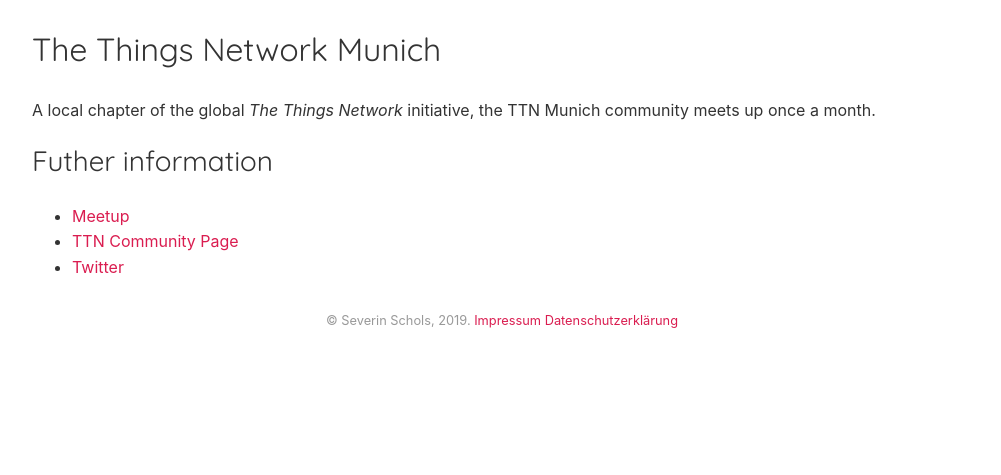
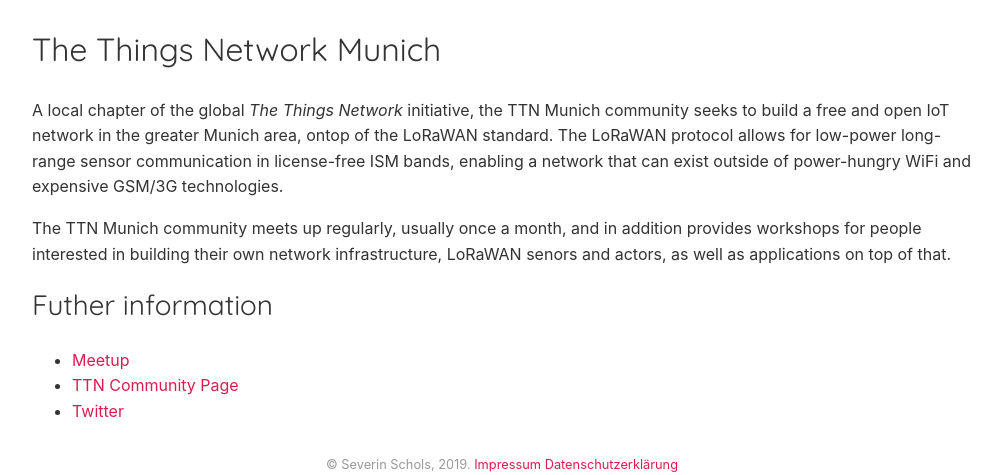
Before and after one commit to tiefpunkt/severin.schols.de, a Jekyll site: the page built from _projects/2018-thethingsnetwork.md, in a window 1280 px wide. Shown: the part 497-972 px from the top of the page, without its empty margins (138-1139 px from the left). Built offline with Jekyll 4.4.1, drawn with Linux system fonts in a browser that asks for light colours; nearby versions of some CDN libraries; library files that are not in the unit come from our copies; before the commit the page ends 900 px from its top, so only the background shows below that.

Commit message:
projects

```diff
--- a/_projects/2018-thethingsnetwork.md
+++ b/_projects/2018-thethingsnetwork.md
@@ -9,7 +9,9 @@
 
 # The Things Network Munich
 
-A local chapter of the global *The Things Network* initiative, the TTN Munich community meets up once a month.
+A local chapter of the global *The Things Network* initiative, the TTN Munich community seeks to build a free and open IoT network in the greater Munich area, ontop of the LoRaWAN standard. The LoRaWAN protocol allows for low-power long-range sensor communication in license-free ISM bands, enabling a network that can exist outside of power-hungry WiFi and expensive GSM/3G technologies.
+
+The TTN Munich community meets up regularly, usually once a month, and in addition provides workshops for people interested in building their own network infrastructure, LoRaWAN senors and actors, as well as applications on top of that.
 
 ## Futher information
 * [Meetup](https://www.meetup.com/de-DE/thethingsnetwork-munich/)
```
Also changed, not shown: _projects/2018-precious-plastic.md (+3 -1 lines), _projects/2019-dcmicrogrid.md (added, +21 -0 lines), Gemfile.lock.
